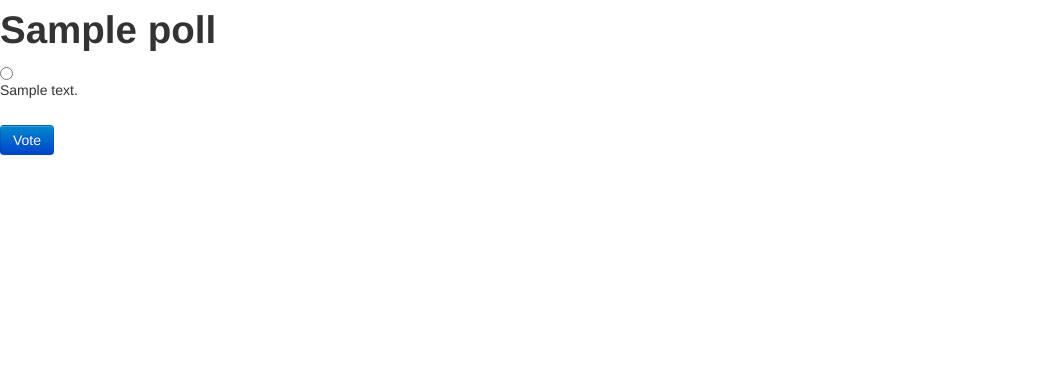
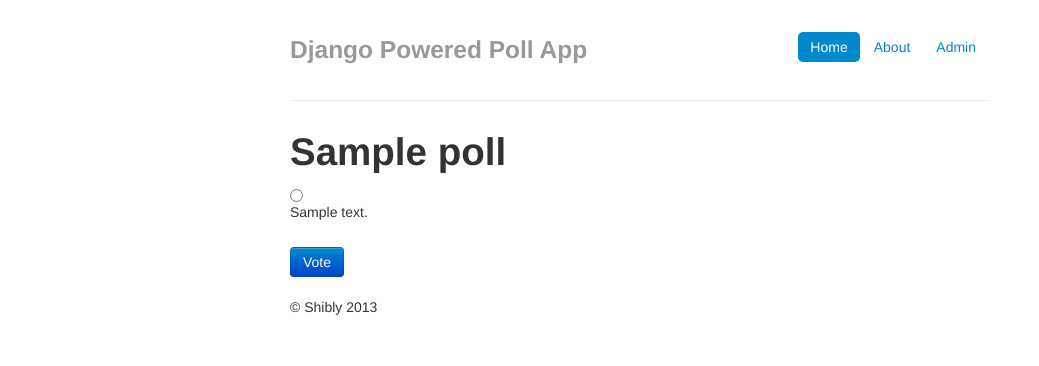
Before and after one commit to Shibly/Poll, a Django app: template polls/templates/polls/detail.html in a window 1280 px wide. Shown: the top 366 px of the page, without its empty margins (0-1039 px from the left). Run offline with Django 3.2, Linux system fonts and the light colour scheme; the template is opened without the code that fills it: most values are stand-ins (such as "Sample title", 1, 10 or a date in 2020).

Commit message:
decorated main template

```diff
--- a/polls/static/polls/css/style.css
+++ b/polls/static/polls/css/style.css
@@ -1,3 +1,43 @@
-li a {
-    color: green;
+body {
+    padding-top: 20px;
+    padding-bottom: 40px;
 }
+
+/* Custom container */
+.container-narrow {
+    margin: 0 auto;
+    max-width: 700px;
+}
+
+.container-narrow > hr {
+    margin: 30px 0;
+}
+
+/* Main marketing message and sign up button */
+.jumbotron {
+    margin: 60px 0;
+    text-align: center;
+}
+
+.jumbotron h1 {
+    font-size: 72px;
+    line-height: 1;
+}
+
+.jumbotron .btn {
+    font-size: 21px;
+    padding: 14px 24px;
+}
+
+/* Supporting marketing content */
+.marketing {
+    margin: 60px 0;
+}
+
+.marketing p + h4 {
+    margin-top: 28px;
+}
+
+ul li {
+    list-style: none;
+}
--- a/polls/templates/polls/index.html
+++ b/polls/templates/polls/index.html
@@ -11,19 +11,42 @@
 </head>
 
 <body>
+<div class="container-narrow">
+    <div class="masthead">
+
+        <ul class="nav nav-pills pull-right">
+            <li class="active"><a href="#">Home</a></li>
+            <li><a href="#">About</a></li>
+            <li><a href="#">Admin</a></li>
+        </ul>
+        <h3 class="muted">Django Powered Poll App</h3>
+    </div>
+    <hr>
     {% block body %}
+        <table class="table table-striped table-bordered">
+            <thead>
+            <tr class="success">
+                <th>Click on a poll bellow</th>
+            </tr>
+            </thead>
+            <tbody>
             {% if latest_poll_list %}
-        <ul>
                 {% for poll in latest_poll_list %}
-                <li>
+                    <tr>
+                    <td>
                         <a href="{% url 'polls:detail' poll.id %}">{{ poll.question }}</a>
-                </li>
+                    </td>
                 {% endfor %}
-        </ul>
             {% else %}
-        <p>Currently No polls are available.</p>
+                <td>Currently No polls are available.</td>
             {% endif %}
-
+            </tr>
+            </tbody>
+        </table>
     {% endblock %}
+    <div class="footer">
+        <p>&copy; Shibly 2013</p>
+    </div>
+</div>
 </body>
 </html>
```
Lines whose indentation alone changed are shown as unchanged.
